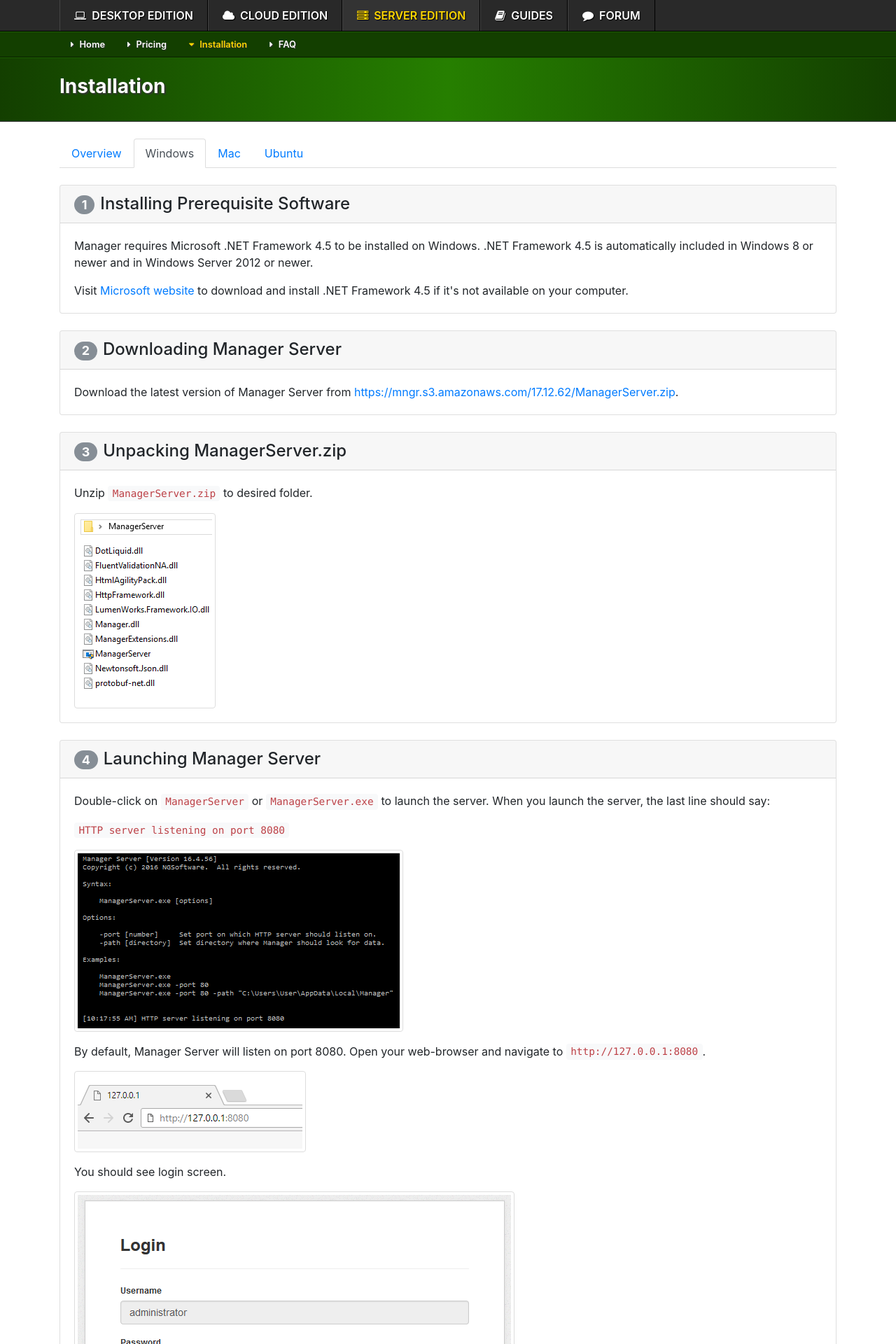
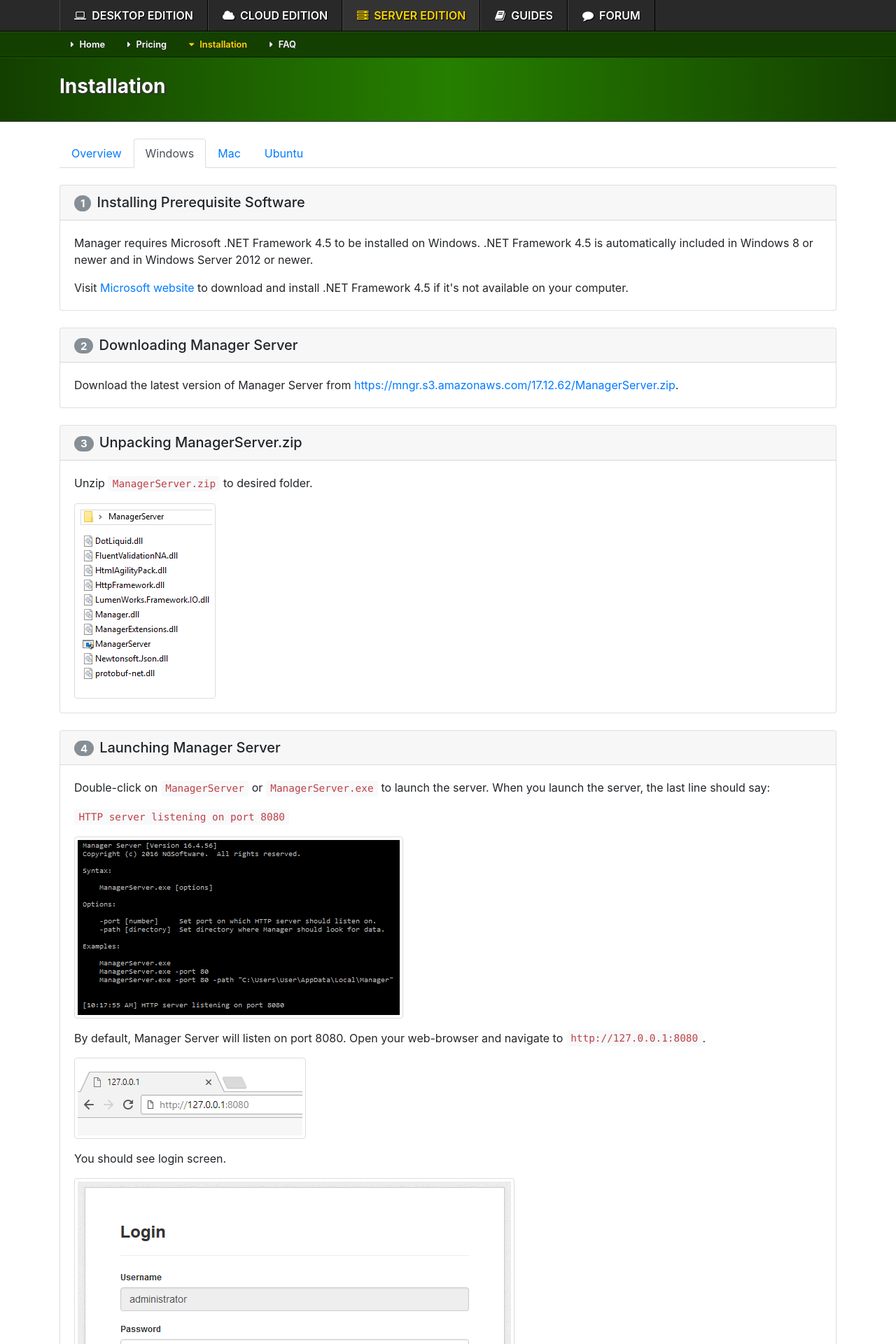
Before and after one commit to 3etechinns/www.manager.io, a Jekyll site: the page built from server/installation/windows/index.html, in a window 1280 px wide. Shown: the top 1920 px of the page at 70% size. Built offline with Jekyll 4.4.1, drawn with Linux system fonts in a browser that asks for light colours; comment, search, counter and statistics services are not loaded.

Commit message:
no message

```diff
--- a/server/installation/windows/index.html
+++ b/server/installation/windows/index.html
@@ -11,21 +11,21 @@ title: Installation
 
 {% assign release = site.data.releases | last %}
 
-<div class="card mb-4"><h4 class="card-header"><span class="badge badge-pill badge-secondary mr-2">1</span>Installing Prerequisite Software</h4><div class="card-body">
+<div class="card mb-4"><h5 class="card-header"><span class="badge badge-pill badge-secondary mr-2">1</span>Installing Prerequisite Software</h5><div class="card-body">
 <p class="card-text">Manager requires Microsoft .NET Framework 4.5 to be installed on Windows. .NET Framework 4.5 is automatically included in Windows 8 or newer and in Windows Server 2012 or newer.</p>
 <p class="card-text">Visit <a href="https://www.microsoft.com/en-au/download/details.aspx?id=30653">Microsoft website</a> to download and install .NET Framework 4.5 if it's not available on your computer.</p>
 </div></div>
 
-<div class="card mb-4"><h4 class="card-header"><span class="badge badge-pill badge-secondary mr-2">2</span>Downloading Manager Server</h4><div class="card-body">
+<div class="card mb-4"><h5 class="card-header"><span class="badge badge-pill badge-secondary mr-2">2</span>Downloading Manager Server</h5><div class="card-body">
 <p class="card-text">Download the latest version of Manager Server from <a href="https://mngr.s3.amazonaws.com/{{ release.version }}/ManagerServer.zip">https://mngr.s3.amazonaws.com/{{ release.version }}/ManagerServer.zip</a>.</p>
 </div></div>
 
-<div class="card mb-4"><h4 class="card-header"><span class="badge badge-pill badge-secondary mr-2">3</span>Unpacking ManagerServer.zip</h4><div class="card-body">
+<div class="card mb-4"><h5 class="card-header"><span class="badge badge-pill badge-secondary mr-2">3</span>Unpacking ManagerServer.zip</h5><div class="card-body">
 <p class="card-text">Unzip <code>ManagerServer.zip</code> to desired folder.</p>
 <p class="card-text"><img src="folder.png" class="img-thumbnail"></p>
 </div></div>
 
-<div class="card mb-4"><h4 class="card-header"><span class="badge badge-pill badge-secondary mr-2">4</span>Launching Manager Server</h4><div class="card-body">
+<div class="card mb-4"><h5 class="card-header"><span class="badge badge-pill badge-secondary mr-2">4</span>Launching Manager Server</h5><div class="card-body">
 <p class="card-text">Double-click on <code>ManagerServer</code> or <code>ManagerServer.exe</code> to launch the server. When you launch the server, the last line should say:</p>
 <p class="card-text"><code>HTTP server listening on port 8080</code></p>
 <p class="card-text"><img src="console.png" class="img-thumbnail"></p>
@@ -36,14 +36,14 @@ title: Installation
 <p class="card-text">Default administrator password is empty so just click <code>Login</code> button without entering any password.</p>
 </div></div>
 
-<div class="card mb-4"><h4 class="card-header"><span class="badge badge-pill badge-secondary mr-2">5</span>Access within local network</h4><div class="card-body">
+<div class="card mb-4"><h5 class="card-header"><span class="badge badge-pill badge-secondary mr-2">5</span>Access within local network</h5><div class="card-body">
 <p class="card-text">To access Manager Server from other computers within your local network, first find out IP address of the computer which is running Manager Server by running <code>ipconfig</code> command from command line.
 <p class="card-text">Look for the line which says <code>IPv4 Address</code> which will reveal IP address of your computer on LAN.
 <p class="card-text"><img src="ipconfig.png" class="img-thumbnail"></p>
 <p class="card-text">Your local IP address will typically start with <code>10.</code> or <code>192.168.</code>. For example, if your IP address is <code>192.168.1.4</code>, other computers on your local network will be able to access your Manager Server by typing into their web-browser <code>http://192.168.1.4:8080</code>. Take into consideration that by default, Windows Firewall will block inbound connections on port 8080 so you will need to create an exception so Windows Firewall will allow connection to your computer.
 </div></div>
 
-<div class="card mb-4"><h4 class="card-header"><span class="badge badge-pill badge-secondary mr-2">6</span>Manager Server as a service</h4><div class="card-body">
+<div class="card mb-4"><h5 class="card-header"><span class="badge badge-pill badge-secondary mr-2">6</span>Manager Server as a service</h5><div class="card-body">
 <p class="card-text">In order for anyone being able to access your Manager Server, your computer must be turned on and Manager Server instance must be running. Manager Server won't start by default when your computer restarts.</p>
 <p class="card-text">To solve this problem, you can use free <a href="https://nssm.cc/">nssm.cc</a> in order to automatically launch Manager Server.</p>
 <ol>
@@ -61,14 +61,14 @@ title: Installation
 <p class="card-text"><code>nssm.exe remove ManagerServer</code></p>
 </div></div>
 
-<div class="card mb-4"><h4 class="card-header"><span class="badge badge-pill badge-secondary mr-2">7</span>Internet access</h4><div class="card-body">
+<div class="card mb-4"><h5 class="card-header"><span class="badge badge-pill badge-secondary mr-2">7</span>Internet access</h5><div class="card-body">
 <p class="card-text">To access your Manager Server from the Internet, you will need to configure your router so it properly routes connections from the Internet into your computer running Manager Server. This is called port forwarding.
 </div></div>
 
-<div class="card mb-4"><h4 class="card-header"><span class="badge badge-pill badge-secondary mr-2">8</span>Custom domain</h4><div class="card-body">
+<div class="card mb-4"><h5 class="card-header"><span class="badge badge-pill badge-secondary mr-2">8</span>Custom domain</h5><div class="card-body">
 <p class="card-text">Instead of typing IP address, your users can type domain name instead. This will involve setting up A record on your domain so the domain name (or subdomain) points to IP address of your Internet router.</p>
 </div></div>
 
-<div class="card mb-4"><h4 class="card-header"><span class="badge badge-pill badge-secondary mr-2">9</span>Setting up HTTPS</h4><div class="card-body">
+<div class="card mb-4"><h5 class="card-header"><span class="badge badge-pill badge-secondary mr-2">9</span>Setting up HTTPS</h5><div class="card-body">
 <p class="card-text">If you are going to allow access from the Internet, it is highly recommended you secure Manager Server by HTTPS connection. This means your connection to your server will be encrypted. We recommend to use free edition of <a href="https://caddyserver.com/">Caddy</a> which will run on ports 80 and 443 and will automatically install SSL certificate for your custom domain.
 </div></div>
```
Also changed, not shown: server/installation/mac/index.html (+5 -5 lines), server/installation/ubuntu/index.html (+5 -5 lines).
